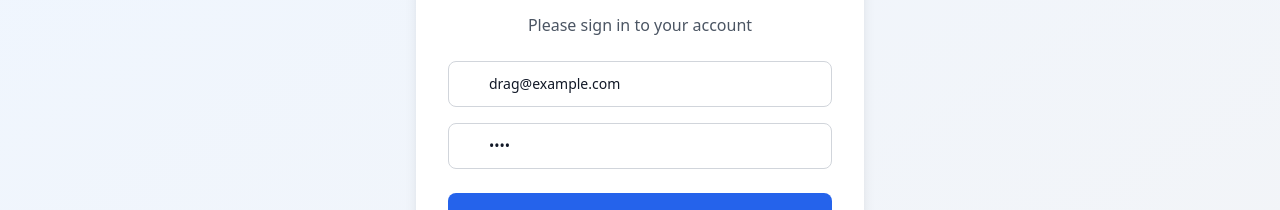
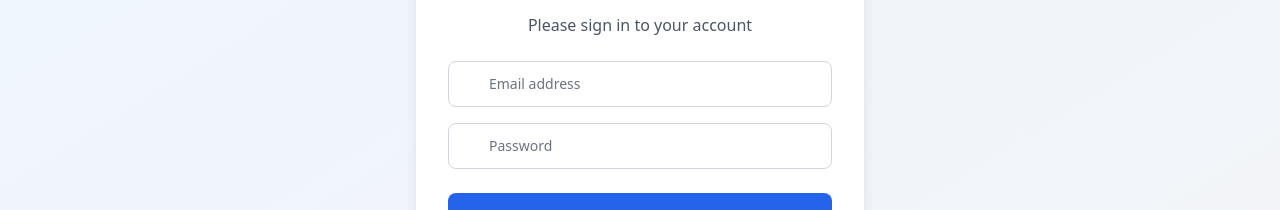
Before and after one commit to Vulture98/Map-frontend, a React (Vite) app: page / in a window 1280 px wide. Shown: the part 300-510 px from the top of the page. Built offline with nearby package versions, Linux system fonts and the light colour scheme; no server answers.

Commit message:
demo data removed

```diff
--- a/src/components/Login.jsx
+++ b/src/components/Login.jsx
@@ -8,8 +8,8 @@ import { FaEnvelope, FaLock } from "react-icons/fa"; // Import icons
 const Login = () => {
   const apiUrl = import.meta.env.VITE_API_URL;
   const loginUrl = `${apiUrl}/api/users/auth`;
-  const [email, setEmail] = useState("drag@example.com");
-  const [password, setPassword] = useState("drag");
+  const [email, setEmail] = useState("");
+  const [password, setPassword] = useState("");
   const [error, setError] = useState(null);
   const [isLoggingIn, setIsLoggingIn] = useState(false);
   const navigate = useNavigate();
```
